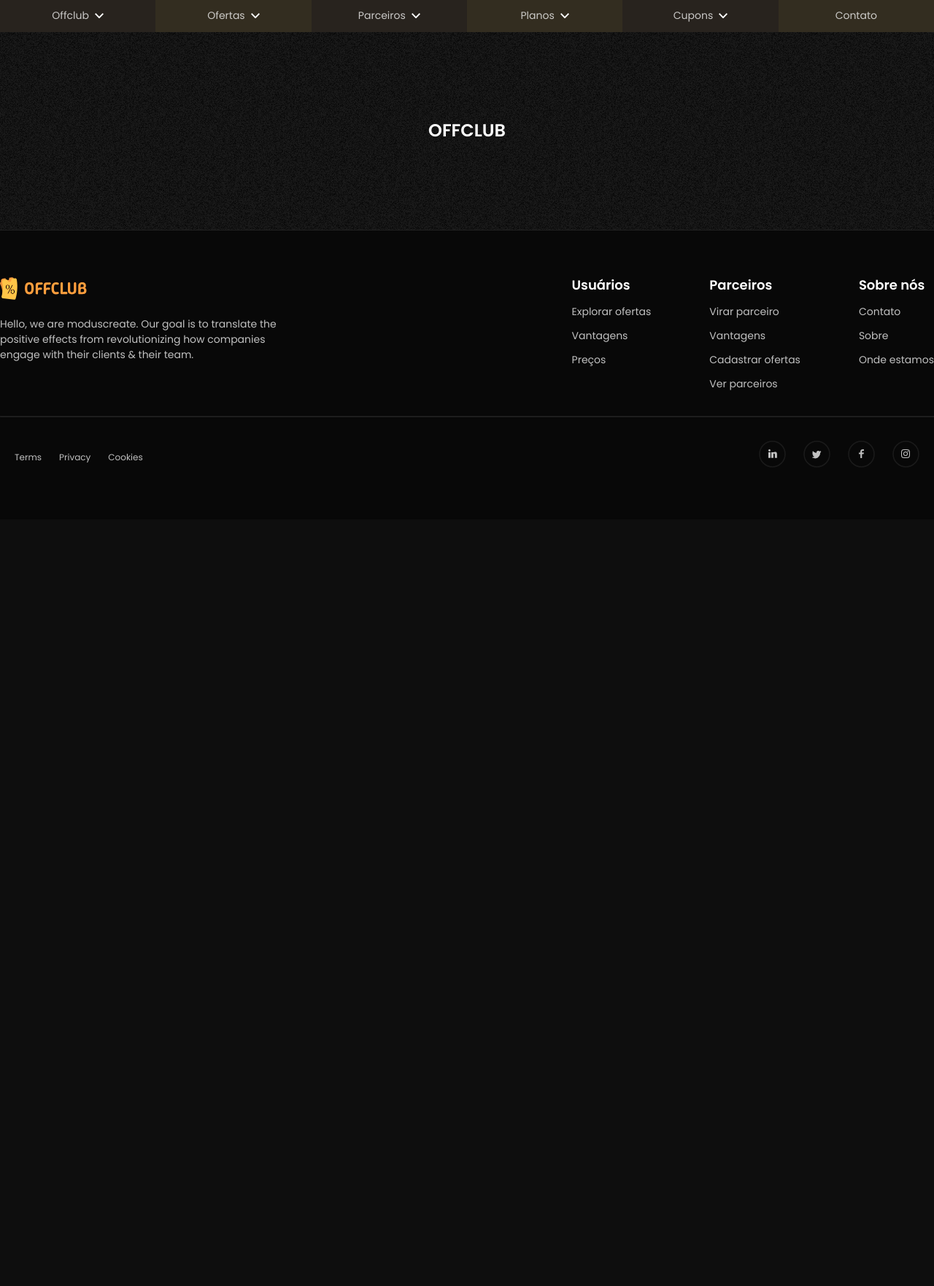
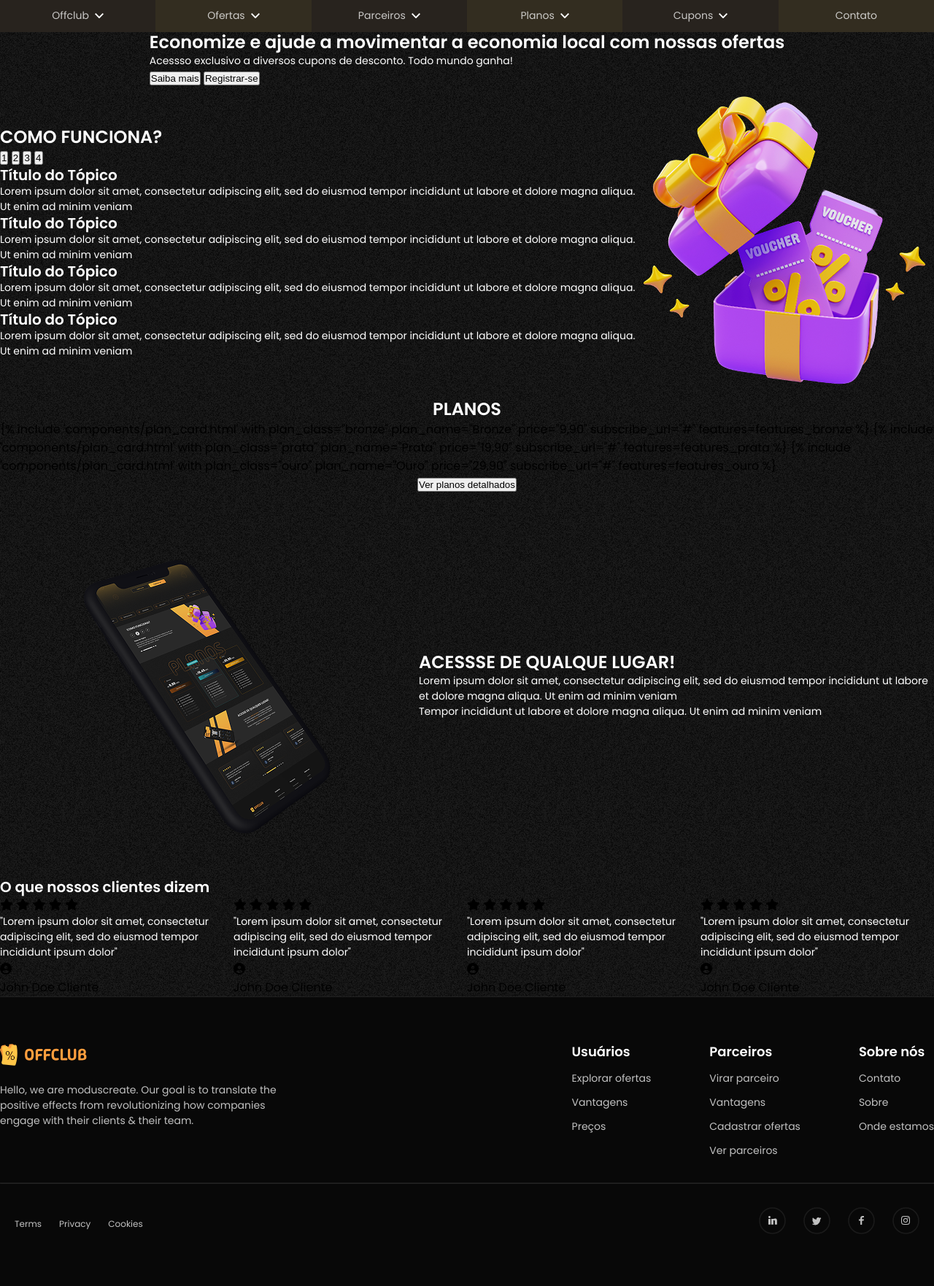
Before and after one commit to PI-InfoWeb-CNAT/2025-OffClub, a Django app: template src/apps/core/templates/home.html in a window 1280 px wide. Shown: the part 88-1851 px from the top of the page at 73% size. Before the commit the page ends 722 px from the top, so only its background shows below. Run offline with Django 3.2, Linux system fonts and the light colour scheme; the template is opened without the code that fills it, so the values that code supplies are empty; some web fonts are replaced.

Commit message:
feat: add html base for home page

```diff
--- /dev/null
+++ b/src/apps/core/templates/components/review.html
@@ -0,0 +1,33 @@
+{% comment %}
+Componente para um card de depoimento.
+Ele espera as seguintes variáveis de contexto:
+- rating: Um número de 1 a 5 para as estrelas.
+- text: O texto do depoimento.
+- author_name: O nome de quem deu o depoimento.
+- author_role: A função/cargo (ex: "Cliente", "Parceiro").
+{% endcomment %}
+
+<div class="testimonial-card">
+    <div class="testimonial-rating">
+        {# Este laço cria as estrelas dinamicamente com base na variável 'rating' #}
+        {% for i in "12345" %}
+            {% if forloop.counter <= rating %}
+                <i class="fas fa-star"></i> {# Estrela cheia #}
+            {% else %}
+                <i class="far fa-star"></i> {# Estrela vazia (opcional) #}
+            {% endif %}
+        {% endfor %}
+    </div>
+
+    <p class="testimonial-text">"{{ text }}"</p>
+
+    <div class="testimonial-author">
+        <div class="author-icon">
+            <i class="fas fa-user-circle"></i> {# Ícone do autor #}
+        </div>
+        <div class="author-details">
+            <span class="author-name">{{ author_name }}</span>
+            <span class="author-role">{{ author_role }}</span>
+        </div>
+    </div>
+</div>
--- a/src/apps/core/templates/home.html
+++ b/src/apps/core/templates/home.html
@@ -5,12 +5,124 @@
 
 {% block head %}
 <link rel="stylesheet" href="{% static 'css/home.css' %}">
+<link rel="stylesheet" href="{% static 'css/components/plan_card.css' %}">
+<link rel="stylesheet" href="{% static 'css/components/review.css' %}">
+<link rel="stylesheet" href="https://cdnjs.cloudflare.com/ajax/libs/font-awesome/6.5.2/css/all.min.css" />
 {% endblock head %}
 
 {% block main %}
-<main>
-    <div class="container flex-center">
-        <h1>OFFCLUB</h1>
-    </div>
+<main class="container flex-center flex-column">
+    <section class="hero-section">
+        <div class="hero-texts">
+            <h1>Economize e ajude a movimentar a economia local com nossas ofertas</h1>
+            <p>Acessso exclusivo a diversos cupons de desconto. Todo mundo ganha!</p>
+        </div>
+        <div class="hero-buttons">
+            <a href="#">
+                <button>Saiba mais</button>
+            </a>
+            <a href="#">
+                <button>Registrar-se</button>
+            </a>
+        </div>
+    </section>
+
+    <div class="tags-carousel"></div>
+
+    <section class="how-it-works flex-row flex-center">
+        <div class="how-it-works-content">
+            <h1>COMO FUNCIONA?</h1>
+
+            <div class="tabs">
+                <button class="tab-link">1</button>
+                <button class="tab-link">2</button>
+                <button class="tab-link">3</button>
+                <button class="tab-link">4</button>
+            </div>
+
+            <div class="tab-content" id="tab-1">
+                <h2>Título do Tópico</h2>
+                <p>Lorem ipsum dolor sit amet, consectetur adipiscing elit, sed do eiusmod tempor incididunt ut labore
+                    et dolore magna aliqua. Ut enim ad minim veniam</p>
+            </div>
+            <div class="tab-content" id="tab-2">
+                <h2>Título do Tópico</h2>
+                <p>Lorem ipsum dolor sit amet, consectetur adipiscing elit, sed do eiusmod tempor incididunt ut labore
+                    et dolore magna aliqua. Ut enim ad minim veniam</p>
+            </div>
+            <div class="tab-content" id="tab-3">
+                <h2>Título do Tópico</h2>
+                <p>Lorem ipsum dolor sit amet, consectetur adipiscing elit, sed do eiusmod tempor incididunt ut labore
+                    et dolore magna aliqua. Ut enim ad minim veniam</p>
+            </div>
+            <div class="tab-content" id="tab-4">
+                <h2>Título do Tópico</h2>
+                <p>Lorem ipsum dolor sit amet, consectetur adipiscing elit, sed do eiusmod tempor incididunt ut labore
+                    et dolore magna aliqua. Ut enim ad minim veniam</p>
+            </div>
+
+            <div class="sliders">
+                <div class="slider-line" id="slider-1"></div>
+                <div class="slider-line" id="slider-2"></div>
+                <div class="slider-line" id="slider-3"></div>
+                <div class="slider-line" id="slider-4"></div>
+            </div>
+        </div>
+
+        <figure class="how-it-works-image-wrapper">
+            <img src="{% static 'imgs/3d-gift.png' %}" alt="Ilustração 3D de um presente">
+        </figure>
+    </section>
+
+    <section class="home-plans flex-column flex-center">
+        <h1>PLANOS</h1>
+        <div class="home-plans-wrapper flex-row">
+            {% include 'components/plan_card.html' with plan_class="bronze" plan_name="Bronze" price="9,90"
+            subscribe_url="#" features=features_bronze %}
+
+            {% include 'components/plan_card.html' with plan_class="prata" plan_name="Prata" price="19,90"
+            subscribe_url="#" features=features_prata %}
+
+            {% include 'components/plan_card.html' with plan_class="ouro" plan_name="Ouro" price="29,90"
+            subscribe_url="#" features=features_ouro %}
+        </div>
+
+        <a href="#">
+            <button>Ver planos detalhados</button>
+        </a>
+    </section>
+
+    <section class="access-everywhere flex-center flex-row">
+        <figure class="access-everywhere-image-wrapper">
+            <img src="{% static 'imgs/phone-mockup.png' %}"
+                alt="Renderização de um celular mostrando a exibição mobile do nosso site">
+        </figure>
+
+        <div class="access-everywhere-content">
+            <h1>ACESSSE DE QUALQUE LUGAR!</h1>
+            <p>Lorem ipsum <span class="highlight">dolor sit amet</span>, consectetur adipiscing elit, sed do eiusmod
+                tempor incididunt ut labore et dolore magna <span class="highlight">aliqua</span>. Ut enim ad minim
+                veniam</p>
+            <p>Tempor incididunt ut labore et dolore magna aliqua. Ut enim <span class="highlight">ad minim</span>
+                veniam</p>
+        </div>
+    </section>
+
+    <section class="testimonials-section">
+        <h2>O que nossos clientes dizem</h2>
+
+        <div class="testimonials-wrapper flex-row">
+            {% for i in "1234" %}
+                {% include 'components/review.html' with rating=5 text='Lorem ipsum dolor sit amet, consectetur adipiscing elit, sed do eiusmod  tempor incididunt ipsum dolor' author_name='John Doe' author_role='Cliente' %}
+            {% endfor %}
+        </div>
+
+        <div class="slider-dots">
+            <span class="dot active"></span>
+            <span class="dot"></span>
+            <span class="dot"></span>
+        </div>
+    </section>
+
 </main>
 {% endblock main %}
```
Also changed, not shown: src/apps/core/templates/components/plan_card.html (added, +37 -0 lines), src/apps/core/static/css/components/plan_card.css (added), src/apps/core/static/css/components/review.css (added), src/apps/core/static/imgs/3d-gift.png (added), src/apps/core/static/imgs/phone-mockup.png (added).
